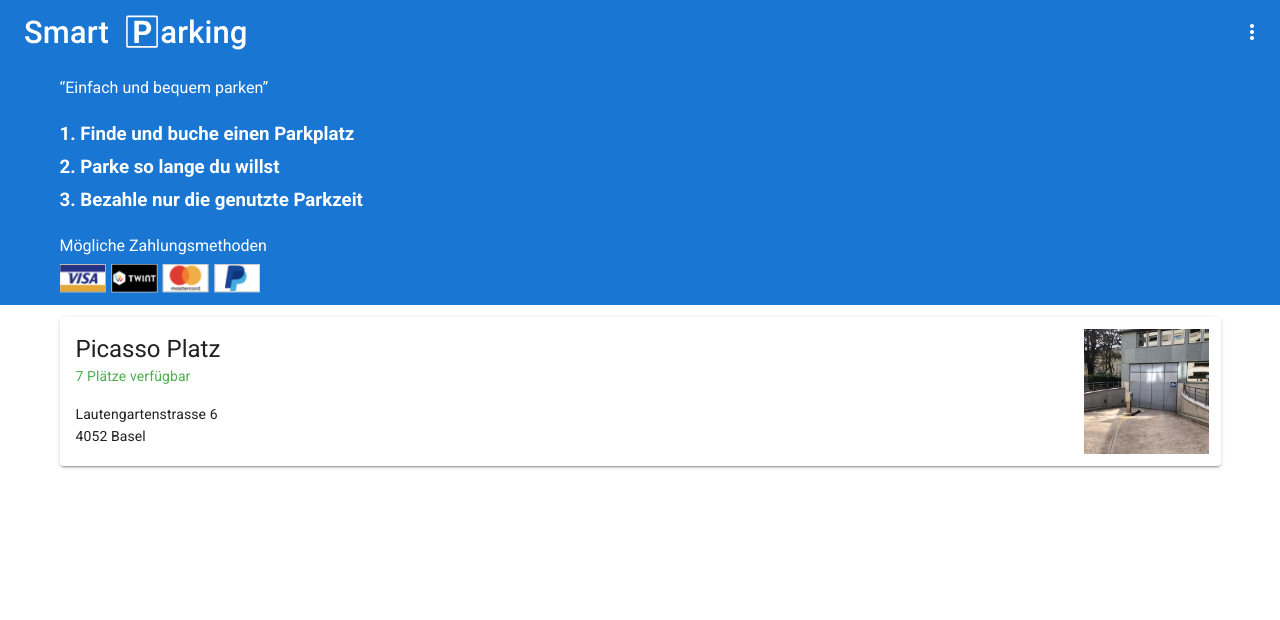
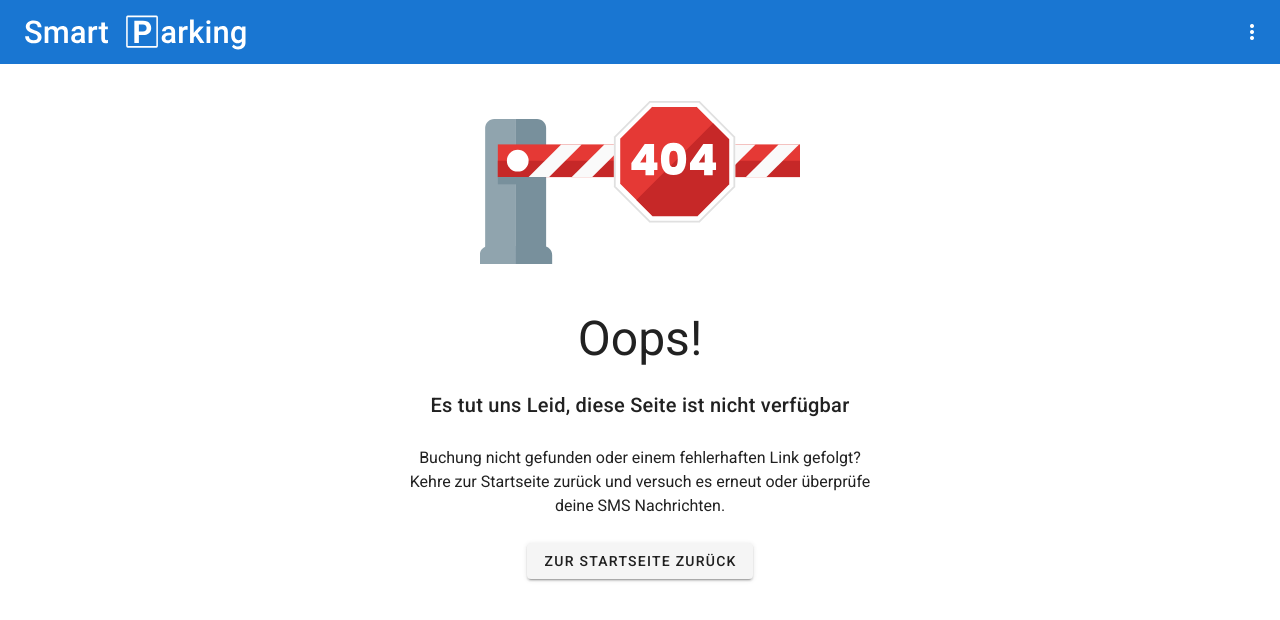
Before and after one commit to joachimprinzbach/smart-parking-frontend, a Vue app: page /not-found in a window 1280 px wide. Before the commit this address led to /. Shown: the top 620 px of the page. Built offline with nearby package versions, Linux system fonts and the light colour scheme.

Commit message:
feat(404): #25 add 404 page

```diff
--- /dev/null
+++ b/src/app/pages/NotFoundPage.vue
@@ -0,0 +1,61 @@
+<template>
+  <v-container>
+    <section class="not-found">
+      <v-img max-width="320" :src="require('../../assets/barrier.svg')" />
+      <h1 class="display-2">{{ $t("notFound.title") }}</h1>
+      <h2 class="title">{{ $t("notFound.subtitle") }}</h2>
+      <p v-html="$t('notFound.content')"></p>
+      <v-btn @click="navigateToHome">{{ $t("notFound.linkToHome") }}</v-btn>
+    </section>
+  </v-container>
+</template>
+
+<script lang="ts">
+import { defineComponent, onMounted } from "@vue/composition-api"
+import { useAppBar } from "../reactive/app-bar.state"
+
+export default defineComponent({
+  setup(props, { root }) {
+    const { setTitle, setHasBackButton } = useAppBar()
+
+    const navigateToHome = () => root.$router.replace({ name: "home" })
+
+    onMounted(() => {
+      setTitle(null)
+      setHasBackButton(false)
+    })
+
+    return { navigateToHome }
+  },
+})
+</script>
+
+<style lang="scss">
+.not-found {
+  display: flex;
+  flex-direction: column;
+  align-items: center;
+  justify-content: center;
+
+  .v-image {
+    width: 100%;
+    margin-top: 25px;
+  }
+
+  h1 {
+    margin-top: 50px;
+    text-align: center;
+  }
+
+  h2,
+  p {
+    margin-top: 25px;
+    text-align: center;
+  }
+
+  p {
+    margin-bottom: 25px;
+    max-width: 480px;
+  }
+}
+</style>
--- a/src/app/router/routes.ts
+++ b/src/app/router/routes.ts
@@ -47,5 +47,10 @@ export const routes: RouteConfig[] = [
     name: "booking.confirmation",
     component: () => import("../pages/BookingConfirmationPage.vue"),
   },
+  {
+    path: "/not-found",
+    name: "not-found",
+    component: () => import("../pages/NotFoundPage.vue"),
+  },
   { path: "*", redirect: "/" },
 ]
--- a/src/i18n/de.ts
+++ b/src/i18n/de.ts
@@ -120,4 +120,10 @@ export default {
       appBarTitle: "Bestätigung",
     },
   },
+  notFound: {
+    title: "Oops!",
+    subtitle: "Es tut uns Leid, diese Seite ist nicht verfügbar",
+    content: "Buchung nicht gefunden oder einem fehlerhaften Link gefolgt? Kehre zur Startseite zurück und versuch es erneut oder überprüfe deine SMS Nachrichten.",
+    linkToHome: "Zur Startseite zurück",
+  },
 }
```
Also changed, not shown: src/assets/barrier.svg (added).
